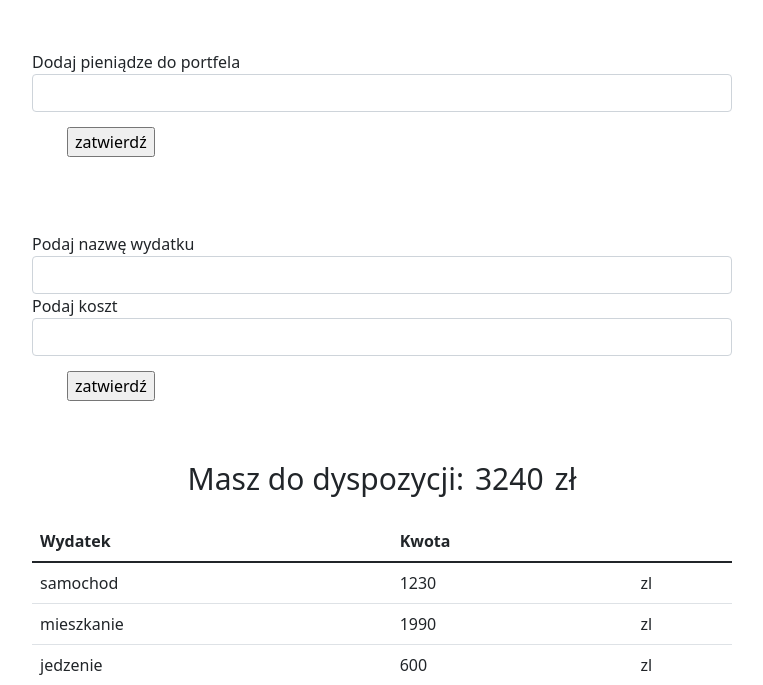
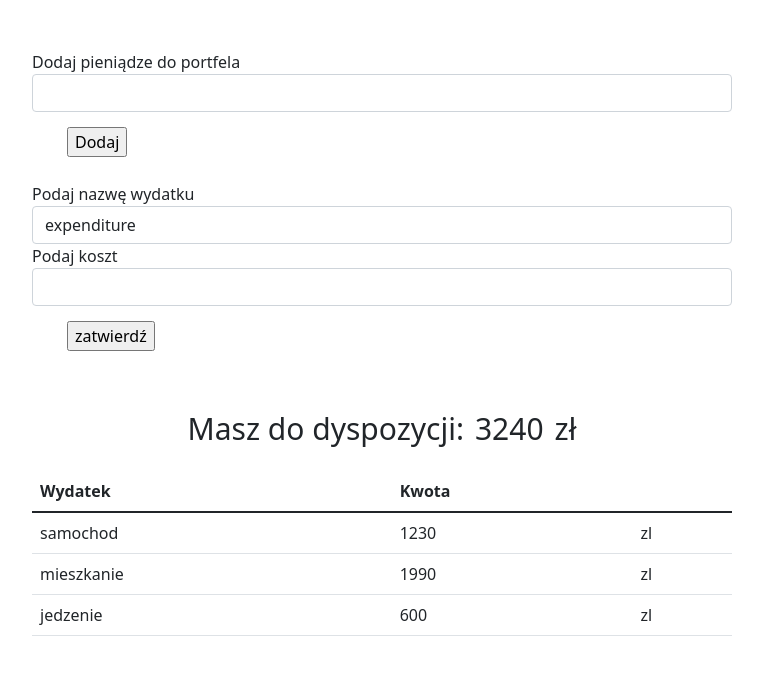
Before and after one commit to arekkopczynski/cdv-pai, a Flask app: page / in a window 1280 px wide. Shown: the part 56-741 px from the top of the page, without its empty margins (258-1021 px from the left). Run offline with Flask 2, Linux system fonts and the light colour scheme.

Commit message:
front page update with input data

```diff
--- a/aaa/app.py
+++ b/aaa/app.py
@@ -3,11 +3,11 @@ from flask import Flask, render_template, url_for, request
 
 app = Flask(__name__)
 
-data = (
-        ('samochod', 1230),
-        ('mieszkanie', 1990),
-        ('jedzenie', 600),
-    )
+data = [
+        ['samochod', 1230],
+        ['mieszkanie', 1990],
+        ['jedzenie', 600],
+]
 
 
 money = 3240
@@ -19,10 +19,21 @@ def index_base():
 
 @app.route('/', methods=['POST'])
 def my_money():
-    moneey = request.form['moneyy']
     global money
-    money += int(moneey)
-    return render_template('index_base.html',expenditures=data, money=money)
+    global data
+    if request.form['btn'] == 'Dodaj':
+        moneey = request.form['money']
+        money += int(moneey)
+        return render_template('index_base.html',expenditures=data, money=money)
+    elif request.form['btn'] == 'zatwierdź':
+        expenditure = request.form['expenditure']
+        cost = request.form['cost']
+        data.append([expenditure, cost])
+        return render_template('index_base.html',expenditures=data, money=money)
+
+
+
+
 
 
 
--- a/aaa/templates/index_base.html
+++ b/aaa/templates/index_base.html
@@ -1,27 +1,27 @@
 {% extends "base.html" %}
-{% block title %}Home Page{% endblock %}
+{% block title %}Mój portfel{% endblock %}
 {% block content %}
 <form method="POST" style="max-width: 700px; margin-left: auto; margin-right: auto; margin-top: 50px;">
   <div class="form-group">
     <label for="formGroupExampleInput">Dodaj pieniądze do portfela</label>
-    <input type="number" class="form-control" id="formGroupExampleInput" name="moneyy" value="money">
+    <input type="number" class="form-control" id="formGroupExampleInput" name="money" value="money">
   </div>
   <div>
-    <input style="margin: 15px auto 25px 35px" value="zatwierdź" type="submit">
+    <input style="margin: 15px auto 25px 35px" value="Dodaj" type="submit" name="btn">
   </div>
-</form>
+<!-- </form>
 
-<form method="POST" style="max-width: 700px; margin-left: auto; margin-right: auto; margin-top: 50px;">
+<form method="POST" style="max-width: 700px; margin-left: auto; margin-right: auto; margin-top: 50px;"> -->
   <div class="form-group">
     <label for="formGroupExampleInput2">Podaj nazwę wydatku</label>
-    <input type="number" class="form-control" id="formGroupExampleInput2" name="drugi">
+    <input type="text" class="form-control" id="formGroupExampleInput2" name="expenditure" value="expenditure">
   </div>
   <div class="form-group">
     <label for="formGroupExampleInput2">Podaj koszt</label>
-    <input type="number" class="form-control" id="formGroupExampleInput2" name="trzeci">
+    <input type="number" class="form-control" id="formGroupExampleInput2" name="cost" value="cost">
   </div>
   <div>
-    <input style="margin: 15px auto 25px 35px" value="zatwierdź" type="submit">
+    <input style="margin: 15px auto 25px 35px" value="zatwierdź" type="submit" name="btn">
   </div>
 </form>
 
```
